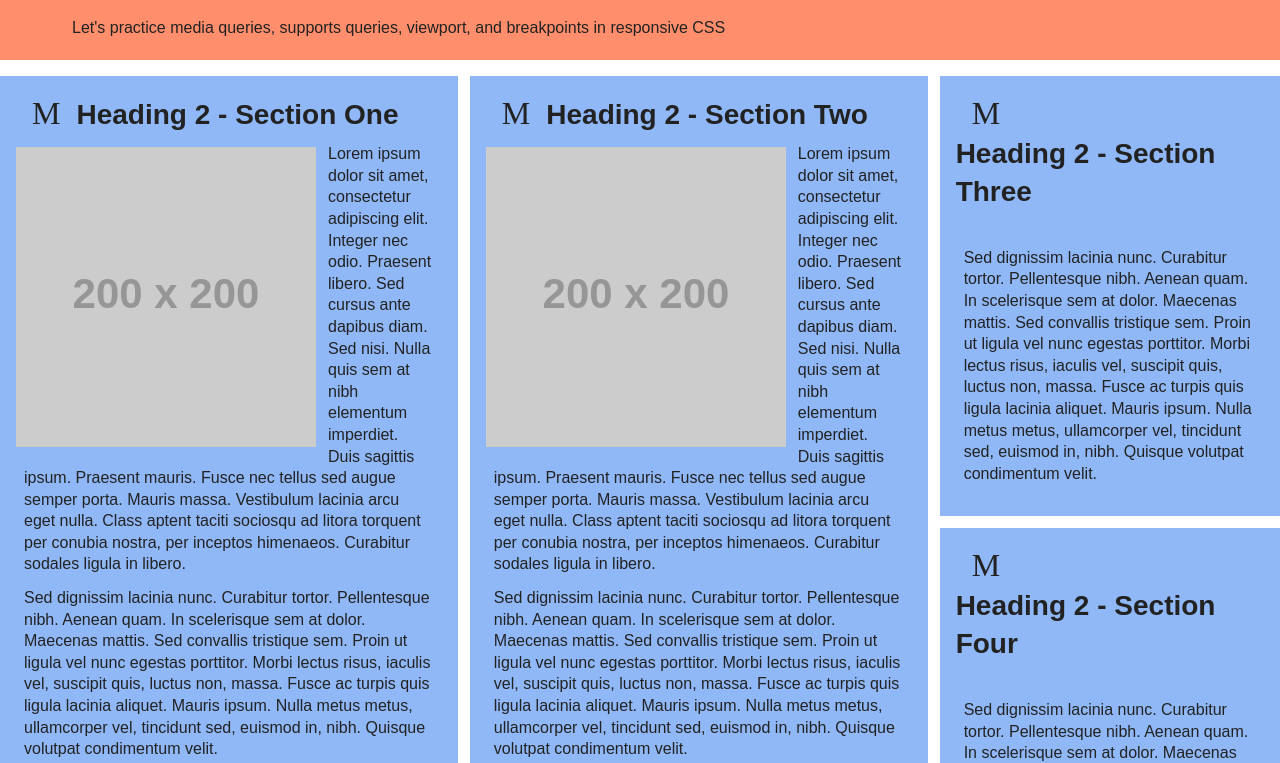
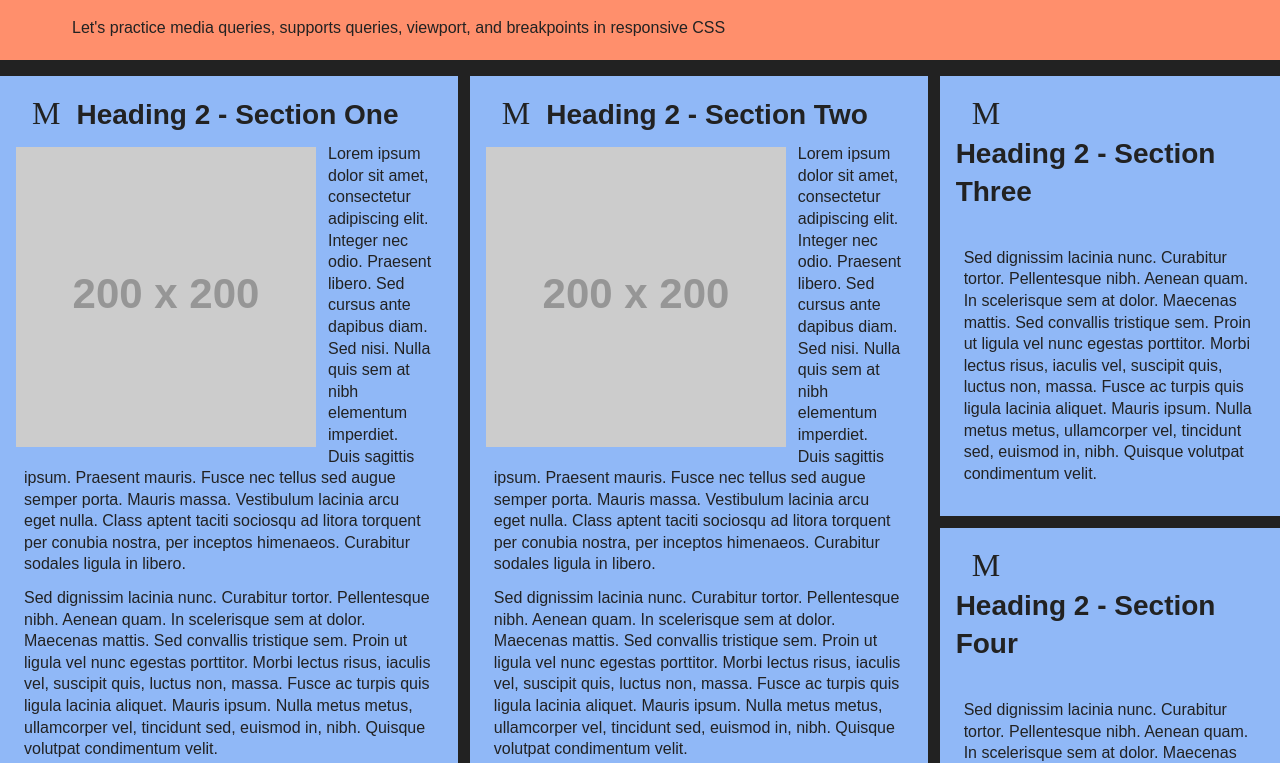
Before and after one commit to golgiati/viewport, a plain HTML site: page index.html in a window 1280 px wide. Shown: the part 68-831 px from the top of the page. Drawn offline with Linux system fonts and the dark colour scheme; placeholder pictures from the web are drawn by us; some icons are missing.

Commit message:
Add files via upload

```diff
--- a/OLGIATI.styles.css
+++ b/OLGIATI.styles.css
@@ -82,16 +82,25 @@ table {
 
 /* CHANGE THE BODY'S BACKGROUND COLOR TO THE DARK GRAY IF THE USER PREFERS DARK MODE */
 @media (prefers-color-scheme: dark) {
-    .day.dark-scheme { background: #333; color: white }
-    .night.dark-scheme { background: black; color: #ddd }
-}
+    body {
+        background-color: var(--dark-gray);
+    }
 
-@media (prefers-color-scheme: light) {
-    .day.light-scheme { background: white; color: #555 }
-    .night.light-scheme { background: #eee; color: black }
 }
 
 /* --------------- END USER PREFERS DARK COLOR SCHEME QUERY --------------- */
+
+/*@media (prefers-color-scheme: dark) {
+    html {
+      background-color: red;
+    }
+  }
+
+  @media (prefers-color-scheme: light) {
+    html {
+      background-color: blue;
+    }
+  }*/
 
 
 
```
